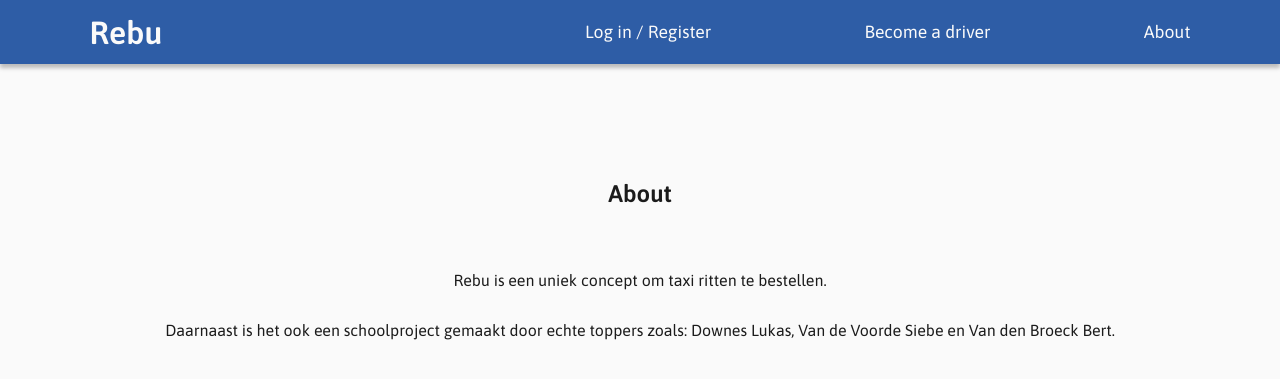
After one commit to siebe1996/2223PWMSS, a PHP site: template app/resources/templates/pages/about.twig in a window 1280 px wide. The commit adds this page. Shown: the top 379 px of the page. Run offline with PHP 8.4, Linux system fonts and the light colour scheme; the template is opened without the code that fills it, so the values that code supplies are empty; some libraries are stand-ins or nearby versions.

Commit message:
about toegvoegd

```diff
--- a/app/public/index.php
+++ b/app/public/index.php
@@ -31,6 +31,7 @@ $router->before('GET|POST', '/driver/create', function () {
 
 $router->get('/', 'DashboardController@show');
 $router->post('/', 'TripController@add');
+$router->get('/about', 'DashboardController@showAbout');
 $router->get('/user', 'UserController@showAccountInfo');
 $router->get('/login', 'UserController@showLogin');
 $router->post('/login', 'UserController@login');
--- /dev/null
+++ b/app/resources/templates/pages/about.twig
@@ -0,0 +1,8 @@
+{% extends 'partials/common.twig' %}
+{% block main %}
+  <div class="panel">
+    <h2>About</h2>
+    <p>Rebu is een uniek concept om taxi ritten te bestellen.</p>
+    <p>Daarnaast is het ook een schoolproject gemaakt door echte toppers zoals: Downes Lukas, Van de Voorde Siebe en Van den Broeck Bert.</p>
+  </div>
+{% endblock %}
```
Also changed, not shown: app/src/Controllers/DashboardController.php (+7 -0 lines).
